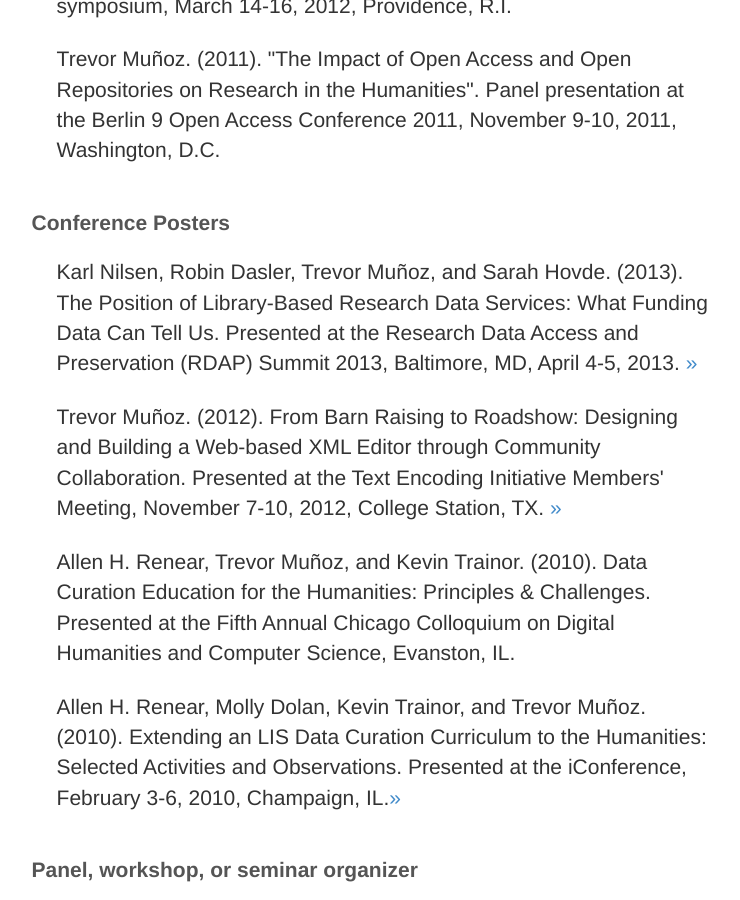
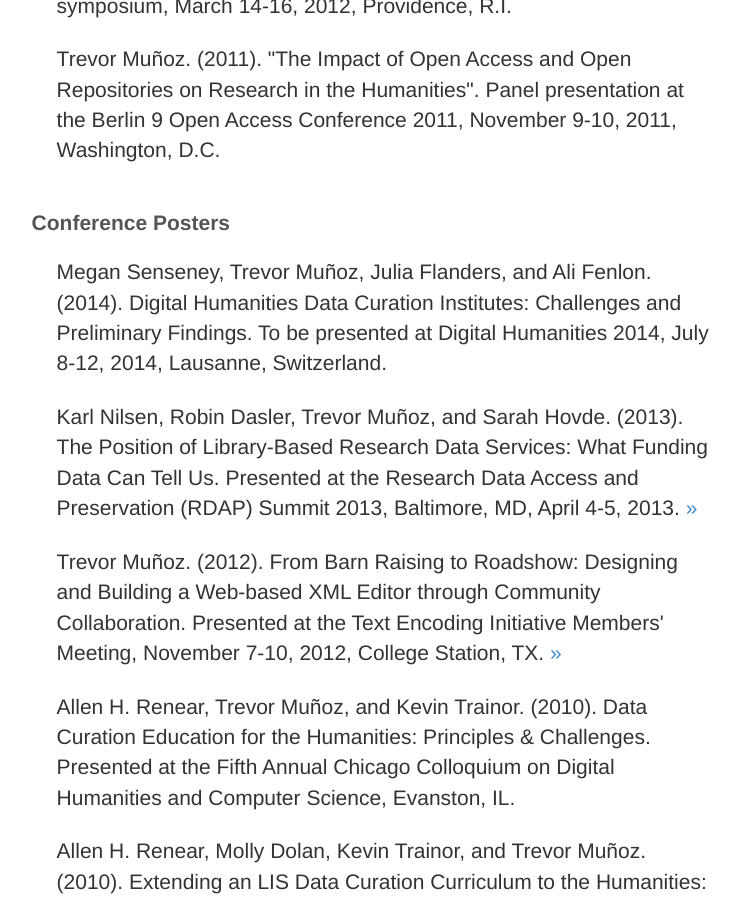
Before and after one commit to trevormunoz/calling-card, a Jekyll site: the page built from about/cv/index.html, in a window 1280 px wide and 900 px high, scrolled down 3431 px. Shown: the whole window, without its empty margins (379-1119 px from the left). Built offline with Jekyll 4.4.1, drawn with Linux system fonts in a browser that asks for light colours; nearby versions of some CDN libraries; library files that are not in the unit come from our copies; Markdown is read by kramdown in place of the engine named in the settings.

Commit message:
Add DH 2014 poster

```diff
--- a/about/cv/index.html
+++ b/about/cv/index.html
@@ -66,6 +66,7 @@
 </li>
   <li><h5>Conference Posters</h5></li>
   <ul>
+    <li><p class="citation">Megan Senseney, Trevor Muñoz, Julia Flanders, and Ali Fenlon. (2014). Digital Humanities Data Curation Institutes: Challenges and Preliminary Findings. To be presented at Digital Humanities 2014, July 8-12, 2014, Lausanne, Switzerland.</p></li>
     <li><p class="citation">Karl Nilsen, Robin Dasler, Trevor Muñoz, and Sarah Hovde. (2013). The Position of Library-Based Research Data Services: What Funding Data Can Tell Us. Presented at the Research Data Access and Preservation (RDAP) Summit 2013, Baltimore, MD, April 4-5, 2013. <a href="http://www.slideshare.net/asist_org/poster-rdap13-the-position-of-librarybased-research-data-services-what-funding-data-can-tell-us" target="_blank">&raquo;</a></p></li>
     <li><p class="citation">Trevor Muñoz. (2012). From Barn Raising to Roadshow: Designing and Building a Web-based XML Editor through Community Collaboration. Presented at the Text Encoding Initiative Members' Meeting, November 7-10, 2012, College Station, TX. <a href="http://dx.doi.org/10.6084/m9.figshare.106812" target="_blank">&raquo;</a></p></li>
   <li><p class="citation">Allen H. Renear, Trevor Muñoz, and Kevin Trainor. (2010). Data Curation Education for the Humanities: Principles &amp; Challenges. Presented at the Fifth Annual Chicago Colloquium on Digital Humanities and Computer Science, Evanston, IL.</p></li>
```
